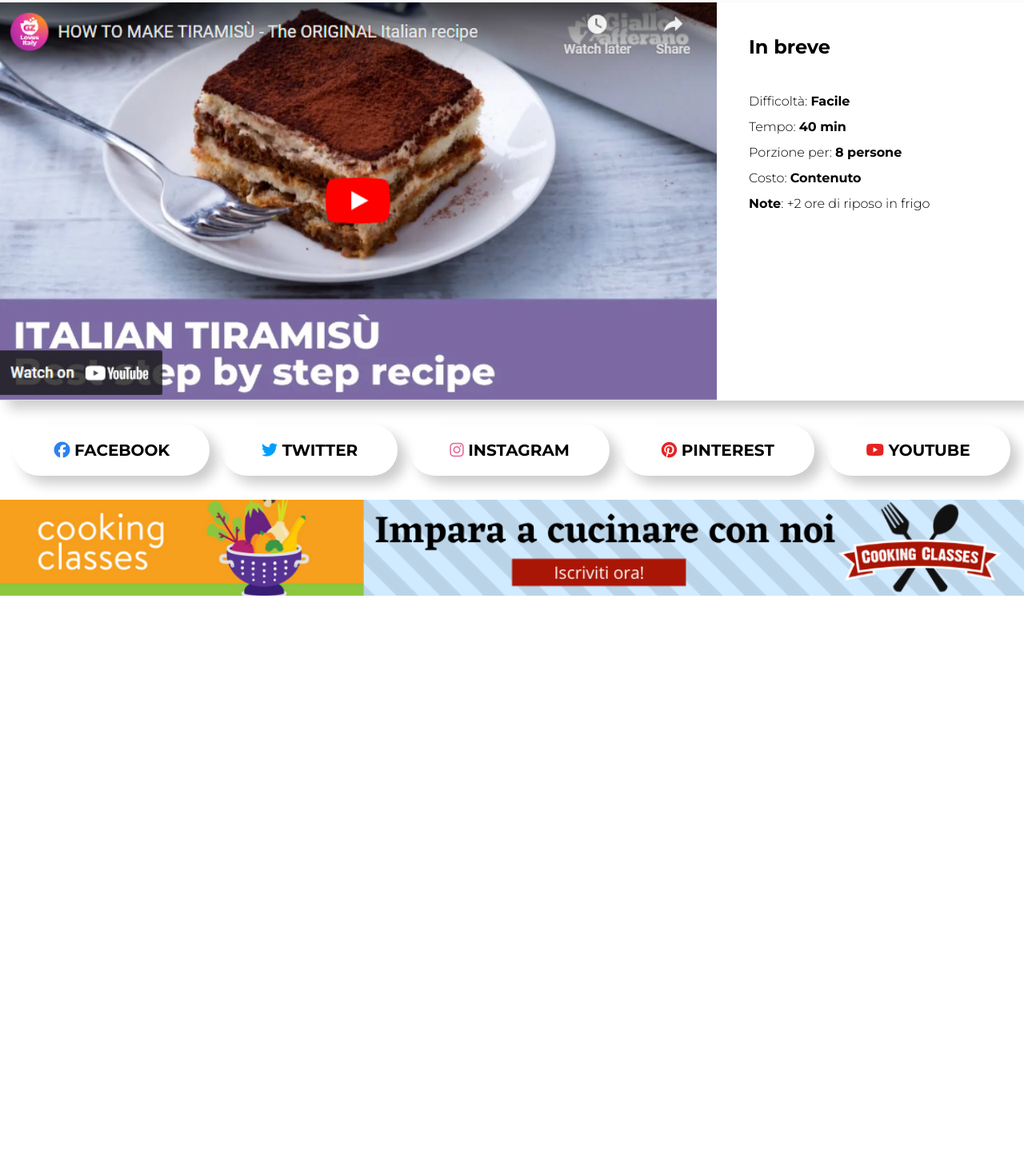
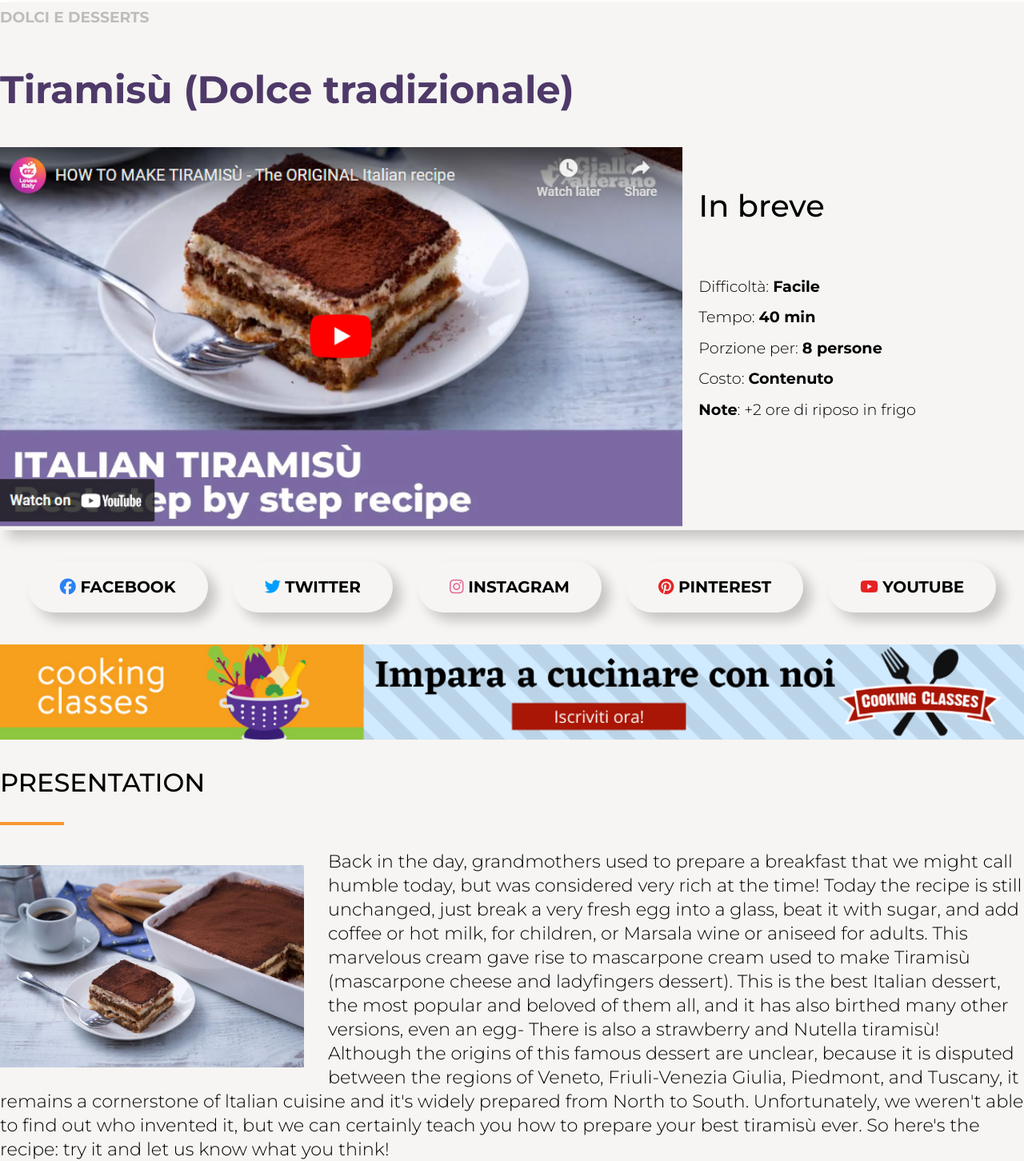
Before and after one commit to Lorenzo-Malatesta99/htmlcss-responsive-layout, a plain HTML site: page index.html in a window 1280 px wide. Shown: the part 71-1523 px from the top of the page at 80% size. Before the commit the page ends 816 px from the top, so only its background shows below. Drawn offline with Linux system fonts and the light colour scheme.

Commit message:
ADD tutto il main

```diff
--- a/index.html
+++ b/index.html
@@ -1,61 +1,106 @@
 <!DOCTYPE html>
 <html lang="en">
+
 <head>
-    <meta charset="UTF-8">
-    <meta name="viewport" content="width=device-width, initial-scale=1.0">
+    <meta charset="UTF-8" />
+    <meta name="viewport" content="width=device-width, initial-scale=1.0" />
     <title>Giallo Booleano</title>
-    <link rel="stylesheet" href="./style.css">
-    <link rel="stylesheet" href="./responsive.css">
-    <link rel="preconnect" href="https://fonts.googleapis.com">
-    <link rel="preconnect" href="https://fonts.gstatic.com" crossorigin>
-    <link href="https://fonts.googleapis.com/css2?family=Nerko+One&display=swap" rel="stylesheet">
-    <link rel="preconnect" href="https://fonts.googleapis.com">
-    <link rel="preconnect" href="https://fonts.gstatic.com" crossorigin>
-    <link href="https://fonts.googleapis.com/css2?family=Montserrat:ital,wght@0,100..900;1,100..900&display=swap" rel="stylesheet">
+    <link rel="stylesheet" href="./style.css" />
+    <link rel="stylesheet" href="./responsive.css" />
+    <link rel="preconnect" href="https://fonts.googleapis.com" />
+    <link rel="preconnect" href="https://fonts.gstatic.com" crossorigin />
+    <link href="https://fonts.googleapis.com/css2?family=Nerko+One&display=swap" rel="stylesheet" />
+    <link rel="preconnect" href="https://fonts.googleapis.com" />
+    <link rel="preconnect" href="https://fonts.gstatic.com" crossorigin />
+    <link href="https://fonts.googleapis.com/css2?family=Montserrat:ital,wght@0,100..900;1,100..900&display=swap"
+        rel="stylesheet" />
     <script src="https://kit.fontawesome.com/d5c21fc1cb.js" crossorigin="anonymous"></script>
 </head>
+
 <body>
     <header>
-        <nav class="container">
-            <div class="row row-header">
-                <div class="col-100">
+        <nav>
+            <div class="row">
+                <div class="col-12">
                     <div class="font-title"><a href="#">GIALLO BOOLEANO</a></div>
                 </div>
             </div>
         </nav>
     </header>
     <main>
-        <div class="container">
-            <div class="row">
-                <div class="col-100">
-                    <div class="card shadow">
-                        <img class="video-yt" src="./img/image (10).png" alt="video yt">
-                        <div class="generic-info">
+        <section>
+            <div class="container shadow">
+                <h3 class="category">DOLCI E DESSERTS</h3>
+                <h1>Tiramisù <span class="fantom">(Dolce tradizionale)</span></h1>
+                <div class="row">
+                    <div class="col-8">
+                        <img src="./img/image (10).png" alt="video yt" />
+                    </div>
+                    <div class="col-4">
+                        <div class="card-hero">
                             <h2 class="hero-title">In breve</h2>
                             <ul class="generic-list">
-                                <li class="col-33-tb">Difficoltà: <strong>Facile</strong></li>
-                                <li class="col-33-tb">Tempo: <strong>40 min</strong></li>
-                                <li class="col-33-tb">Porzione per: <strong>8 persone</strong></li>
-                                <li class="col-33-tb">Costo: <strong>Contenuto</strong></li>
-                                <li class="col-33-tb"><strong>Note</strong>: +2 ore di riposo in frigo</li>
+                                <li>Difficoltà: <strong>Facile</strong></li>
+                                <li>Tempo: <strong>40 min</strong></li>
+                                <li>Porzione per: <strong>8 persone</strong></li>
+                                <li>Costo: <strong>Contenuto</strong></li>
+                                <li><strong>Note</strong>: +2 ore di riposo in frigo</li>
                             </ul>
                         </div>
                     </div>
-                    <div class="card">
-                        <ul class="social-style">
-                            <li class="button-st shadow"><a href="#"><strong><i class="fa-brands fa-facebook"></i> <span class="social-text">FACEBOOK</span></strong></a></li>
-                            <li class="button-st shadow"><a href="#"><strong><i class="fa-brands fa-twitter"></i> <span class="social-text">TWITTER</span></strong></a></li>
-                            <li class="button-st shadow"><a href="#"><strong><i class="fa-brands fa-instagram"></i> <span class="social-text">INSTAGRAM</span></strong></a></li>
-                            <li class="button-st shadow"><a href="#"><strong><i class="fa-brands fa-pinterest"></i> <span class="social-text">PINTEREST</span></strong></a></li>
-                            <li class="button-st shadow"><a href="#"><strong><i class="fa-brands fa-youtube"></i> <span class="social-text">YOUTUBE</span></strong></a></li>
-                        </ul>
-                        <img class="banner" src="./img/banner.png" alt="">
-                    </div>
-                    <div class="card"></div>
                 </div>
             </div>
-        </div>
+            <div class="container">
+                <div>
+                    <ul class="social-style">
+                        <li class="button-st shadow">
+                            <a href="#"><strong><i class="fa-brands fa-facebook"></i>
+                                    <span class="social-text">FACEBOOK</span></strong></a>
+                        </li>
+                        <li class="button-st shadow">
+                            <a href="#"><strong><i class="fa-brands fa-twitter"></i>
+                                    <span class="social-text">TWITTER</span></strong></a>
+                        </li>
+                        <li class="button-st shadow">
+                            <a href="#"><strong><i class="fa-brands fa-instagram"></i>
+                                    <span class="social-text">INSTAGRAM</span></strong></a>
+                        </li>
+                        <li class="button-st shadow">
+                            <a href="#"><strong><i class="fa-brands fa-pinterest"></i>
+                                    <span class="social-text">PINTEREST</span></strong></a>
+                        </li>
+                        <li class="button-st shadow">
+                            <a href="#"><strong><i class="fa-brands fa-youtube"></i>
+                                    <span class="social-text">YOUTUBE</span></strong></a>
+                        </li>
+                    </ul>
+                </div>
+                <a href="#"><img class="banner" src="./img/banner.png" alt="ADV" /></a>
+            </div>
+        </section>
+        <section>
+            <div class="container">
+                <h2>PRESENTATION</h2>
+                <div class="sm-line"></div>
+                <img src="./img/tiramisu.jpg" alt="" class="flt">
+                <span class="main-text">Back in the day, grandmothers used to prepare a breakfast that we might call humble today,
+                    but was considered very rich at the time! Today the recipe is still unchanged, just break a very
+                    fresh egg into a glass, beat it with sugar, and add coffee or hot milk, for children, or Marsala
+                    wine or aniseed for adults. This marvelous cream gave rise to mascarpone cream used to make
+                    Tiramisù (mascarpone cheese and ladyfingers dessert). This is the best Italian dessert, the
+                    most popular and beloved of them all, and it has also birthed many other versions, even an egg-
+                    There is also a strawberry and Nutella tiramisù! Although the origins of this
+                    famous dessert are unclear, because it is disputed between the regions of Veneto, Friuli-Venezia
+                    Giulia, Piedmont, and Tuscany, it
+                    remains a cornerstone of ltalian cuisine and it's widely prepared from North to South.
+                    Unfortunately, we weren't able to find out who
+                    invented it, but we can certainly teach you how to prepare your best tiramisù ever. So here's the
+                    recipe: try it and let us know what you
+                    think!</span>
+            </div>
+        </section>
     </main>
     <footer></footer>
 </body>
+
 </html>
--- a/responsive.css
+++ b/responsive.css
@@ -1,26 +1,36 @@
-
 /* Tablet */
 
-@media(max-width:991.99px){
-    .social-text{
+@media(max-width:991.99px) {
+    .social-text {
         display: none;
     }
-    .video-yt{
+
+    .generic-info {
         width: 100%;
     }
-    .generic-info{
-        width: 100%;
+
+    h1{
+        font-size: 2em;
     }
-    .generic-list{
+
+    .generic-list {
         width: 100%;
         max-height: 260px;
         display: flex;
-        flex-direction: column;
         flex-wrap: wrap;
         gap: 80px;
         padding-bottom: 20px;
         font-size: 20px;
     }
+
+    .col-4 {
+        width: 100%;
+    }
+
+    .col-8 {
+        width: 100%;
+    }
+
 
 }
 
@@ -31,7 +41,24 @@
 /* Mobile */
 
 @media (max-width: 767px) {
-  .font-title{
-    text-align: center;
-  }
+    .font-title {
+        text-align: center;
+    }
+
+    .generic-list {
+        display: block;
+    }
+
+    .button-st {
+        min-width: 0;
+    }
+    .fantom{
+        display: none;
+    }
+    .flt{
+        display: block;
+        float: none;
+        margin: 0 auto;
+    }
+
 }
--- a/style.css
+++ b/style.css
@@ -18,11 +18,12 @@ ol {
 /* General Rules */
 
 img {
-  max-width: 100%;
+  width: 100%;
 }
 
 .container {
-  max-width: 100%;
+  max-width: 1450px;
+  margin: 0 auto;
 }
 
 .row {
@@ -30,16 +31,26 @@ img {
   flex-wrap: wrap;
 }
 
-.col-100 {
+.col-12 {
   width: 100%;
 }
 
+.col-8 {
+  width: calc((100% / 12) * 8);
+}
 
+.col-4 {
+  width: calc((100% / 12) * 4);
+}
 
 html {
   font-family: "Montserrat", system-ui;
   font-weight: 300;
   font-style: normal;
+}
+
+main {
+  background-color: rgba(246, 245, 243, 1);
 }
 
 .shadow {
@@ -59,17 +70,25 @@ html {
 
 /* Hero */
 
-.card {
-  width: 100%;
-  max-width: 1450px;
-  margin: 0 auto;
+.category {
+  color: rgba(191, 188, 187, 1);
+  line-height: 2em;
+}
+
+h1 {
+  line-height: 3em;
+  font-size: 3em;
+  color: rgba(78, 57, 105, 1);
+}
+
+.card-hero {
   display: flex;
   flex-wrap: wrap;
+  flex-direction: column;
+  padding: 20px;
+  font-size: 1.2em;
 }
 
-.video-yt{
-    width: 70%;
-}
 .hero-title {
   margin-bottom: 1.5em;
 }
@@ -80,43 +99,74 @@ html {
 }
 
 .social-style {
-  width: 100%;
   display: flex;
   justify-content: space-around;
-  padding: 10px;
+  padding: 1.2em;
 }
 
 .button-st {
   border-radius: 999px;
-    padding: 1em 2.5em;
+  padding: 1em 2em;
   font-size: 20px;
-    margin: 20px 0px;
+  margin: 1em 0px;
   min-width: 150px;
+  text-align: center;
 }
 
-.banner{
+.banner {
   width: 100%;
 }
 
+.generic-list {
+  line-height: 2em;
+}
 
 /* Color Icons */
 
-.fa-facebook{
+.fa-facebook {
   color: rgba(42, 129, 244, 1);
 }
 
-.fa-twitter{
+.fa-twitter {
   color: rgba(0, 158, 255, 1);
 }
 
-.fa-instagram{
+.fa-instagram {
   color: rgba(228, 107, 152, 1);
 }
 
-.fa-pinterest{
+.fa-pinterest {
   color: rgba(230, 35, 35, 1);
 }
 
-.fa-youtube{
+.fa-youtube {
   color: rgba(230, 35, 35, 1);
 }
+
+/* Body */
+
+.sm-line {
+  height: 0;
+  width: 80px;
+  border: 2px solid rgba(247, 151, 46, 1);
+  margin: 30px 0px;
+}
+
+.flt{
+    float: inline-start;
+    width: 380px;
+    margin-right: 30px;
+    margin-top: 20px;
+}
+
+.main-text{
+    line-height: 30px;
+    font-size: 1.4em;
+
+}
+
+h2{
+    margin-top: 30px;
+    font-size: 2em;
+    font-weight: 500;
+}
```
Lines whose indentation alone changed are shown as unchanged.
